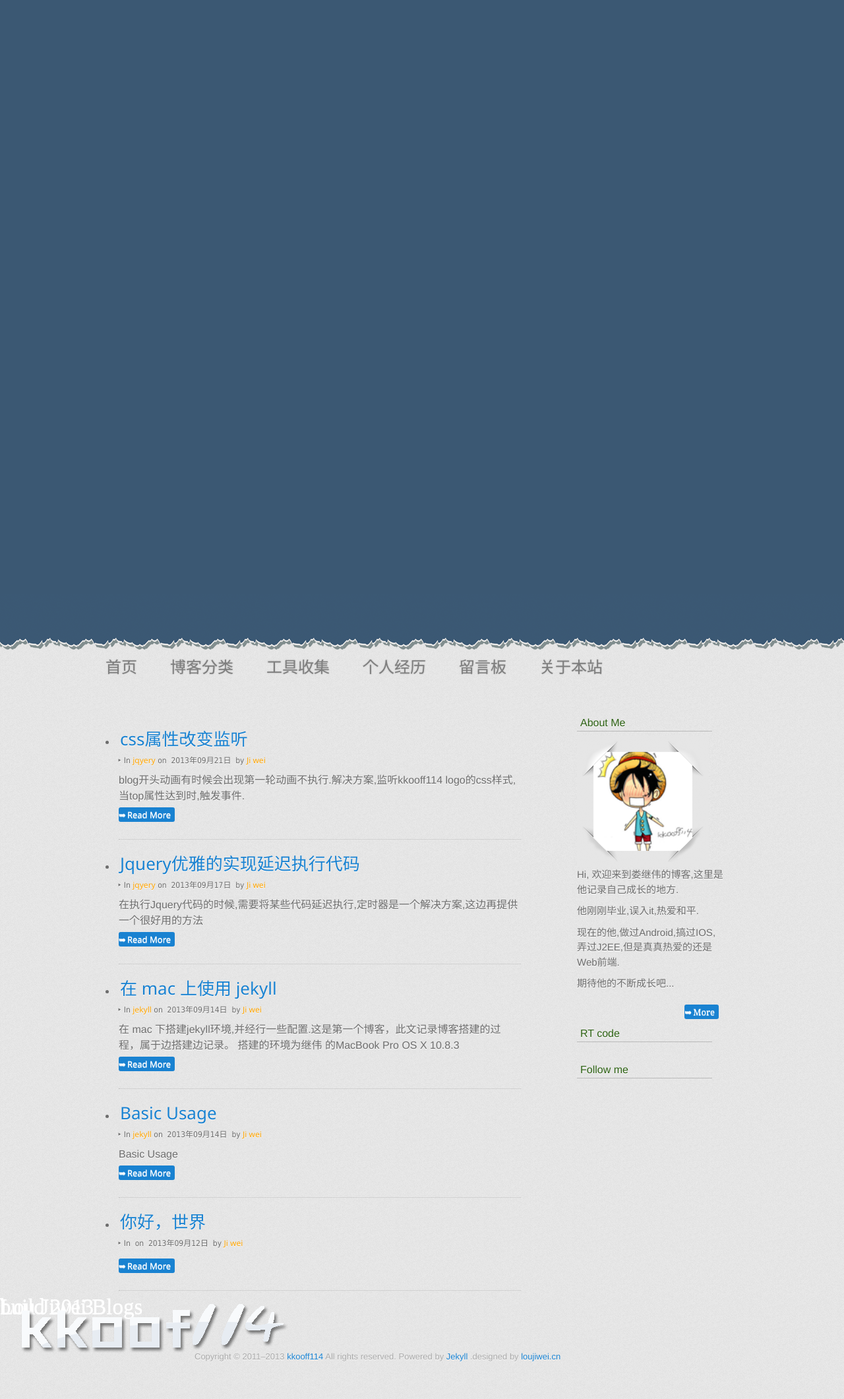
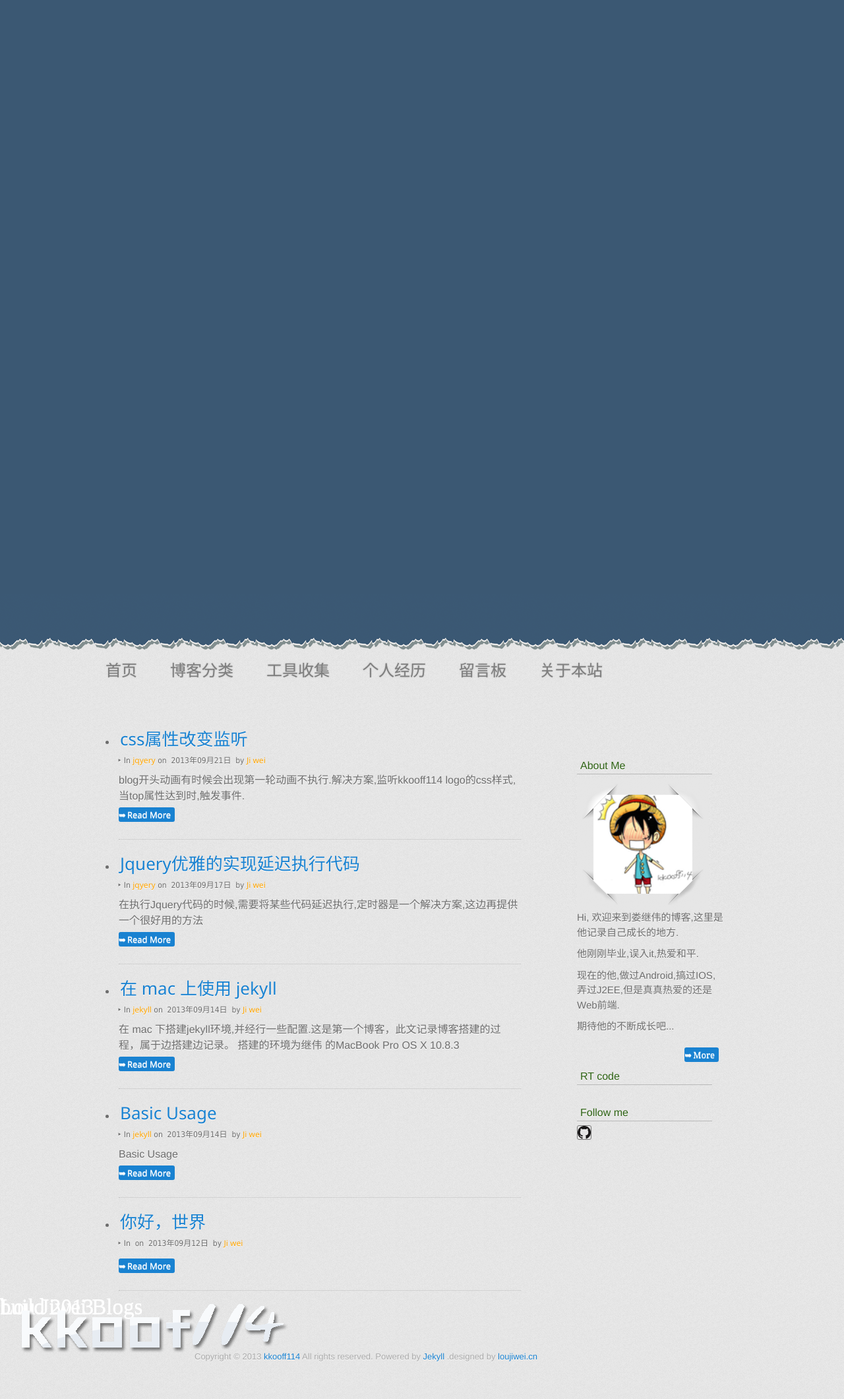
Before and after one commit to kkooff114/kkooff114_blog, a Jekyll site: the page built from index.html, in a window 1280 px wide. Shown: the whole page at 66% size. Built offline with Jekyll 4.4.1, drawn with Linux system fonts in a browser that asks for light colours; nearby versions of some CDN libraries; some web fonts are replaced; Markdown is read by kramdown in place of the engine named in the settings; comment, search, counter and statistics services are not loaded.

Commit message:
完成悬挂tag的添加
next:1, aside中二维码,follow me及动画
2.文章布局

```diff
--- a/_includes/infoaside.html
+++ b/_includes/infoaside.html
@@ -1,4 +1,5 @@
 <aside>
+
 	<h3>About Me</h3>
 	<div class="photo-frame">
 			<div class="photo-f"></div>
@@ -16,5 +17,10 @@
 	<h3>RT code</h3>
 	<img src="">
 	<h3>Follow me</h3>
+	<div class="follow-me">
+		<ul>
+			<li><a id="github-icon" class="animated tada icon" href=""><span>Github</span></a></li>
+		</ul>
+	</div>
 
 </aside>
--- a/_layouts/default.html
+++ b/_layouts/default.html
@@ -69,6 +74,7 @@
     	<a onfocus="this.blur()" href="http://blog.loujiwei.cn" id="logo" title="loujiwei Blog"><cite>kkooff114</cite></a>
         <span class="subtitle">Lou Jiwei' Blog</span>
     </div>
+
     <!-- header_down -->
     <div class="header_down">
         <div class="menu">
@@ -80,6 +86,10 @@
                 <li class="menu-item"><a href="">留言板</a></li>
                 <li class="menu-item"><a href="">关于本站</a></li>
             </ul>
+        </div>
+        <div class="hang-tag">
+            <div class="hang-tag-weibo"></div>
+            <div class="hang-tag-github"></div>
         </div>
     </div>
 </header>
@@ -113,7 +123,7 @@
     <!-- </div> -->
     <footer>
         <section>
-            Copyright © 2011–2013 <a href="http://loujiwei.cn" target="_blank" rel="nofollow">kkooff114</a> All rights reserved.
+            Copyright © 2013 <a href="http://loujiwei.cn" target="_blank" rel="nofollow">kkooff114</a> All rights reserved.
             Powered by <a href="http://jekyllrb.com" target="_blank" rel="nofollow">Jekyll</a> .designed by <a href="http://loujiwei.cn" rel="nofollow">loujiwei.cn</a>
             <script type="text/javascript">var cnzz_protocol = (("https:" == document.location.protocol) ? " https://" : " http://");document.write(unescape("%3Cspan id='cnzz_stat_icon_1000076578'%3E%3C/span%3E%3Cscript src='" + cnzz_protocol + "s22.cnzz.com/z_stat.php%3Fid%3D1000076578%26show%3Dpic' type='text/javascript'%3E%3C/script%3E"));</script>
         </section>
--- a/stylesheets/TweenUI.css
+++ b/stylesheets/TweenUI.css
@@ -21,7 +21,7 @@
 }
 #tui-9 {
 position: absolute;
-z-index: 3;
+z-index: 11;
 }
 #tui-8 {
 font-weight: normal;
--- a/stylesheets/custom-index.css
+++ b/stylesheets/custom-index.css
@@ -1,6 +1,11 @@
 #container{ width:100%;}
 #container .container-left{ float:left; width:630px; padding: 30px 0 0 0; }
-#container .container-right{ float:right; width:225px;  padding: 30px 20px 40px 20px;}
+#container .container-right{ float:right; width:225px;  padding: 95px 20px 40px 20px;}
+ .hang-tag{ margin:0px 0 0 900px;visibility: hidden;}
+ .hang-tag .hang-tag-github{ position: absolute; top:-170px; /*margin:-260px 0 0 0;*/ width: 80px; height: 160px; background: url(../images/github_tag.png);background-size:100% 100%;
+ 	/*-webkit-transform: rotateY(120deg);*/
+ }
+ .hang-tag .hang-tag-weibo{ position: absolute; top:-170px;left:955px; /*margin:33px 0 0 55px;*/ float: left; width: 80px; height: 160px; background: url(../images/weibo_tag.png);background-size:100% 100%;}
 #container .container-right h3{ width: 200px; padding-left: 5px;color: #2d6213;border-bottom: 1px solid #b9b9b9;margin-bottom: 6px; text-align: left;}
 #container .container-right .photo-frame{width: 200px;height: 200px;}
 #container .container-right .photo-frame .photo{position: absolute; z-index: -1; width: 155px; height: 155px; margin: 20px 0 0 20px; background: url(../images/photo.png);background-size:100% 100%;}
@@ -12,7 +17,131 @@
  .readmore .-read-more{font-family: Georgia,sans-serif;line-height: 18px;padding: 2px 6px 2px 0;border-radius: 3px 3px;background: #1982D1;color: #fff;cursor: pointer; font-size: 13px;}
  .readmore .-read-more:hover{ background: orange;}
  .readmore a span{padding-right: 2px;color: #fff;}
-/* container-left */
+#container .container-right .follow-me ul li{list-style: none;}
+#container .container-right .follow-me ul li #github-icon{ border: 1px solid #757575; text-indent: -9999em; display: block;overflow: hidden;width: 20px; height: 20px;border-radius: 3px 3px; background: url(../images/github-icon.png);background-size:100% 100%;}
+ .animated {
+	-webkit-transition: none;
+	-moz-transition: none;
+	-ms-transition: none;
+	-o-transition: none;
+	transition: none;
+
+	-webkit-animation-fill-mode: both;
+	-moz-animation-fill-mode: both;
+	-ms-animation-fill-mode: both;
+	-o-animation-fill-mode: both;
+	animation-fill-mode: both;
+	-webkit-animation-duration: 1s;
+	-moz-animation-duration: 1s;
+	-ms-animation-duration: 1s;
+	-o-animation-duration: 1s;
+	animation-duration: 1s;
+}
+
+.animated.hinge {
+	-webkit-animation-duration: 2s;
+	-moz-animation-duration: 2s;
+	-ms-animation-duration: 2s;
+	-o-animation-duration: 2s;
+	animation-duration: 2s;
+}
+
+@-webkit-keyframes tada {
+	0% {-webkit-transform: scale(1);}
+	10%, 20% {-webkit-transform: scale(0.9) rotate(-3deg);}
+	30%, 50%, 70%, 90% {-webkit-transform: scale(1.1) rotate(3deg);}
+	40%, 60%, 80% {-webkit-transform: scale(1.1) rotate(-3deg);}
+	100% {-webkit-transform: scale(1) rotate(0);}
+}
+
+@-moz-keyframes tada {
+	0% {-moz-transform: scale(1);}
+	10%, 20% {-moz-transform: scale(0.9) rotate(-3deg);}
+	30%, 50%, 70%, 90% {-moz-transform: scale(1.1) rotate(3deg);}
+	40%, 60%, 80% {-moz-transform: scale(1.1) rotate(-3deg);}
+	100% {-moz-transform: scale(1) rotate(0);}
+}
+
+@-ms-keyframes tada {
+	0% {-ms-transform: scale(1);}
+	10%, 20% {-ms-transform: scale(0.9) rotate(-3deg);}
+	30%, 50%, 70%, 90% {-ms-transform: scale(1.1) rotate(3deg);}
+	40%, 60%, 80% {-ms-transform: scale(1.1) rotate(-3deg);}
+	100% {-ms-transform: scale(1) rotate(0);}
+}
+
+@-o-keyframes tada {
+	0% {-o-transform: scale(1);}
+	10%, 20% {-o-transform: scale(0.9) rotate(-3deg);}
+	30%, 50%, 70%, 90% {-o-transform: scale(1.1) rotate(3deg);}
+	40%, 60%, 80% {-o-transform: scale(1.1) rotate(-3deg);}
+	100% {-o-transform: scale(1) rotate(0);}
+}
+
+@keyframes tada {
+	0% {transform: scale(1);}
+	10%, 20% {transform: scale(0.9) rotate(-3deg);}
+	30%, 50%, 70%, 90% {transform: scale(1.1) rotate(3deg);}
+	40%, 60%, 80% {transform: scale(1.1) rotate(-3deg);}
+	100% {transform: scale(1) rotate(0);}
+}
+
+.tada:hover {
+	-webkit-animation-name: tada;
+	-moz-animation-name: tada;
+	-ms-animation-name: tada;
+	-o-animation-name: tada;
+	animation-name: tada;
+}
+
+
+ @-webkit-keyframes icon{
+	0% {-webkit-transform: scale(1);}
+	10%, 20% {-webkit-transform: scale(0.9) rotate(-3deg);}
+	30%, 50%, 70%, 90% {-webkit-transform: scale(1.1) rotate(3deg);}
+	40%, 60%, 80% {-webkit-transform: scale(1.1) rotate(-3deg);}
+	100% {-webkit-transform: scale(1) rotate(0);}
+}
+
+@-moz-keyframes icon {
+	0% {-moz-transform: scale(1);}
+	10%, 20% {-moz-transform: scale(0.9) rotate(-3deg);}
+	30%, 50%, 70%, 90% {-moz-transform: scale(1.1) rotate(3deg);}
+	40%, 60%, 80% {-moz-transform: scale(1.1) rotate(-3deg);}
+	100% {-moz-transform: scale(1) rotate(0);}
+}
+
+@-ms-keyframes icon {
+	0% {-ms-transform: scale(1);}
+	10%, 20% {-ms-transform: scale(0.9) rotate(-3deg);}
+	30%, 50%, 70%, 90% {-ms-transform: scale(1.1) rotate(3deg);}
+	40%, 60%, 80% {-ms-transform: scale(1.1) rotate(-3deg);}
+	100% {-ms-transform: scale(1) rotate(0);}
+}
+
+@-o-keyframes icon {
+	0% {-o-transform: scale(1);}
+	10%, 20% {-o-transform: scale(0.9) rotate(-3deg);}
+	30%, 50%, 70%, 90% {-o-transform: scale(1.1) rotate(3deg);}
+	40%, 60%, 80% {-o-transform: scale(1.1) rotate(-3deg);}
+	100% {-o-transform: scale(1) rotate(0);}
+}
+
+@keyframes icon {
+	0% {transform: scale(1);}
+	10%, 20% {transform: scale(0.9) rotate(-3deg);}
+	30%, 50%, 70%, 90% {transform: scale(1.1) rotate(3deg);}
+	40%, 60%, 80% {transform: scale(1.1) rotate(-3deg);}
+	100% {transform: scale(1) rotate(0);}
+}
+.icon:hover {
+	-webkit-animation-name: icon;
+	-moz-animation-name: icon;
+	-ms-animation-name: icon;
+	-o-animation-name: icon;
+	animation-name: icon;
+}
+/* container-left start*/
 
 #container .container-left section .articlemenu{width: 630px; padding: 20px 0 0 0;}
 #container .container-left section .articlemenu:hover{
--- a/stylesheets/custom.css
+++ b/stylesheets/custom.css
@@ -26,15 +26,14 @@
 }
 
 .header{
-
 	height:130px;
 }
-.header .header_up{ height:85px; background:url(../images/headbg.png) /*background-color:#3C5A76;*/}
+.header .header_up{ position: absolute;z-index: 10; width: 100%; height:85px; background:url(../images/headbg.png) /*background-color:#3C5A76;*/}
 .header .header_up a#logo{float: left; width:279px; height: 62px;overflow: hidden;margin: 5px 0 0 105px; color:#000;background:url(../images/logo.png) no-repeat; background-size:100% 100%;opacity: 0;}
 .header .header_up a#logo cite{line-height:33px;display:none;text-indent:-999px;}
 .header .header_up .subtitle{color: white;top: 28px;font-size: 23px;position: relative;
 font-family: Michroma,'Segoe UI Light','Segoe UI','Segoe UI WP','Microsoft Jhenghei','微软雅黑',tahoma,'Hiragino Sans GB W3';-webkit-font-smoothing: antialiased;font-family: Michroma,'Segoe UI WP','Microsoft Jhenghei','微软雅黑',sans-serif /9;text-shadow: 0 0 5px rgba(0, 0, 0, 1);opacity: 0;}
-.header .header_down{ height: 35px; width: 100%}
+.header .header_down{position: absolute;z-index: 5;margin-top: 90px; height: 35px; width: 100%;}
 .header .header_down .menu{ margin: 0 auto;width: 960px;}
 .header .header_down .menu .menu-nav{height: 32px;clear: both;padding: 8px 0 43px 0;font-size: 24px;text-align: left;width: 100%;}
 .header .header_down .menu .menu-nav .menu-item{float: left;padding-right: 50px;padding-right: 25px \9;list-style: none;position: relative;}
```
Also changed, not shown: other parts of _layouts/default.html (+7 -2 lines), images/github-icon.png (added), images/github_tag.png (added), images/jiathis_ico.png (added), images/weibo_tag.png (added). Lines whose indentation alone changed are shown as unchanged.
